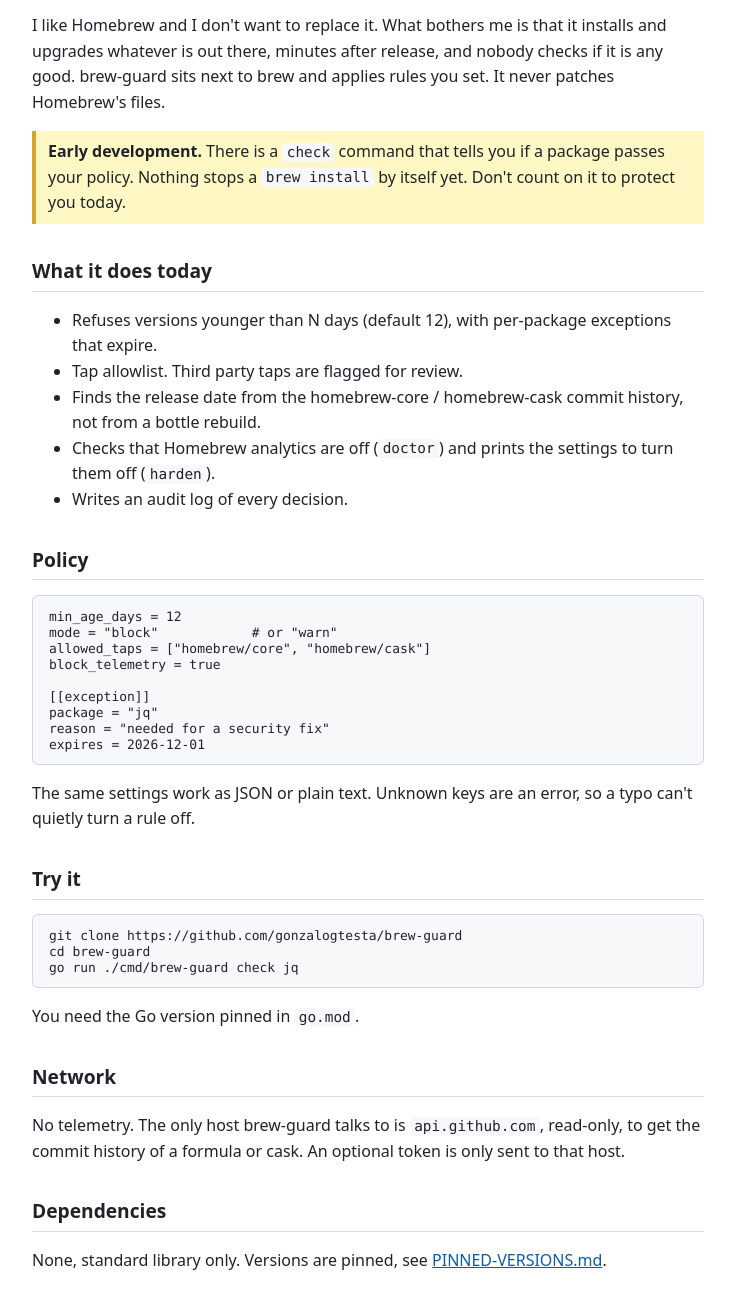
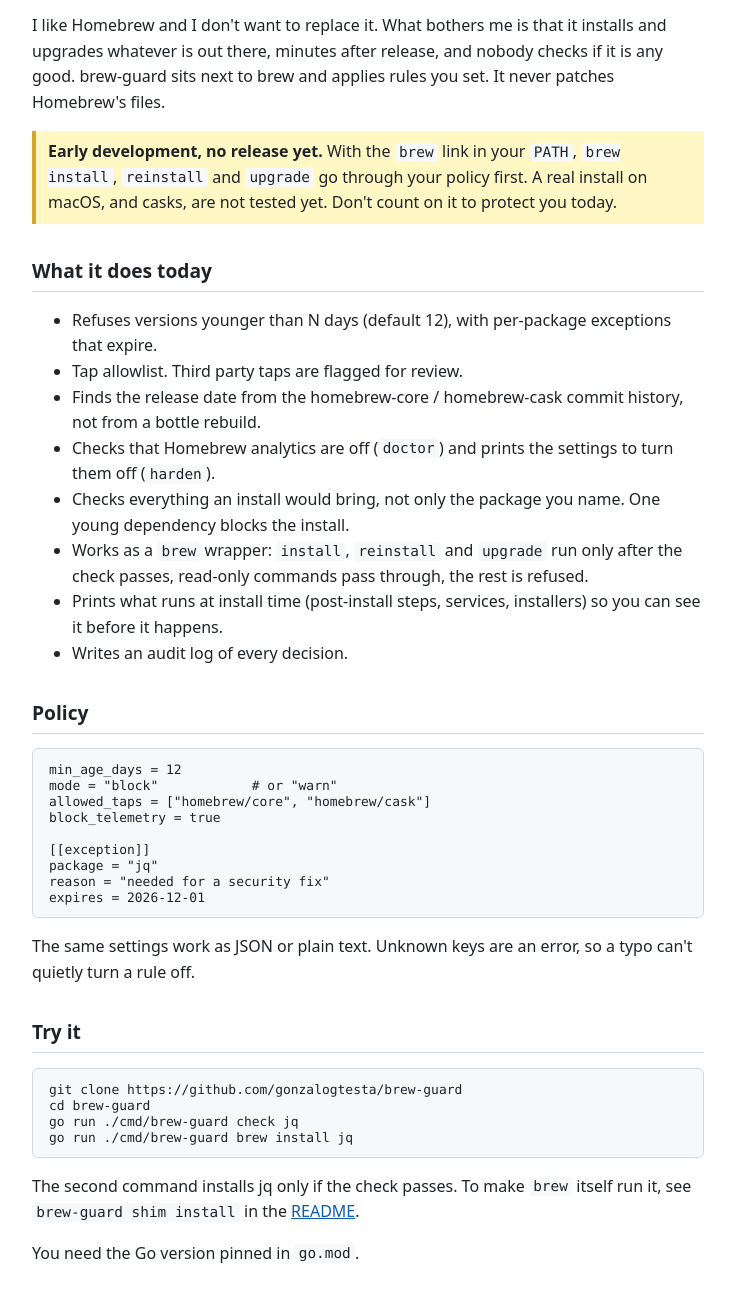
Before and after one commit to gonzalogtesta/brew-guard, a plain HTML site: page docs/index.html in a window 1280 px wide. Shown: the part 120-1415 px from the top of the page, without its empty margins (272-1007 px from the left). Drawn offline with Linux system fonts and the light colour scheme.

Commit message:
docs: update the site to match what is in main (#19)

```diff
--- a/docs/index.html
+++ b/docs/index.html
@@ -19,10 +19,11 @@ checks if it is any good. brew-guard sits next to brew and applies rules you
 set. It never patches Homebrew's files.
 </p>
 
-<p class="note"><strong>Early development.</strong> There is a <code>check</code>
-command that tells you if a package passes your policy. Nothing stops a
-<code>brew install</code> by itself yet. Don't count on it to protect you
-today.</p>
+<p class="note"><strong>Early development, no release yet.</strong> With the
+<code>brew</code> link in your <code>PATH</code>, <code>brew install</code>,
+<code>reinstall</code> and <code>upgrade</code> go through your policy first.
+A real install on macOS, and casks, are not tested yet. Don't count on it to
+protect you today.</p>
 
 <h2>What it does today</h2>
 <ul>
@@ -30,6 +31,9 @@ today.</p>
 <li>Tap allowlist. Third party taps are flagged for review.</li>
 <li>Finds the release date from the homebrew-core / homebrew-cask commit history, not from a bottle rebuild.</li>
 <li>Checks that Homebrew analytics are off (<code>doctor</code>) and prints the settings to turn them off (<code>harden</code>).</li>
+<li>Checks everything an install would bring, not only the package you name. One young dependency blocks the install.</li>
+<li>Works as a <code>brew</code> wrapper: <code>install</code>, <code>reinstall</code> and <code>upgrade</code> run only after the check passes, read-only commands pass through, the rest is refused.</li>
+<li>Prints what runs at install time (post-install steps, services, installers) so you can see it before it happens.</li>
 <li>Writes an audit log of every decision.</li>
 </ul>
 
@@ -49,7 +53,11 @@ typo can't quietly turn a rule off.</p>
 <h2>Try it</h2>
 <pre><code>git clone https://github.com/gonzalogtesta/brew-guard
 cd brew-guard
-go run ./cmd/brew-guard check jq</code></pre>
+go run ./cmd/brew-guard check jq
+go run ./cmd/brew-guard brew install jq</code></pre>
+<p>The second command installs jq only if the check passes. To make
+<code>brew</code> itself run it, see <code>brew-guard shim install</code> in the
+<a href="https://github.com/gonzalogtesta/brew-guard#using-it-as-brew">README</a>.</p>
 <p>You need the Go version pinned in <code>go.mod</code>.</p>
 
 <h2>Network</h2>
```
